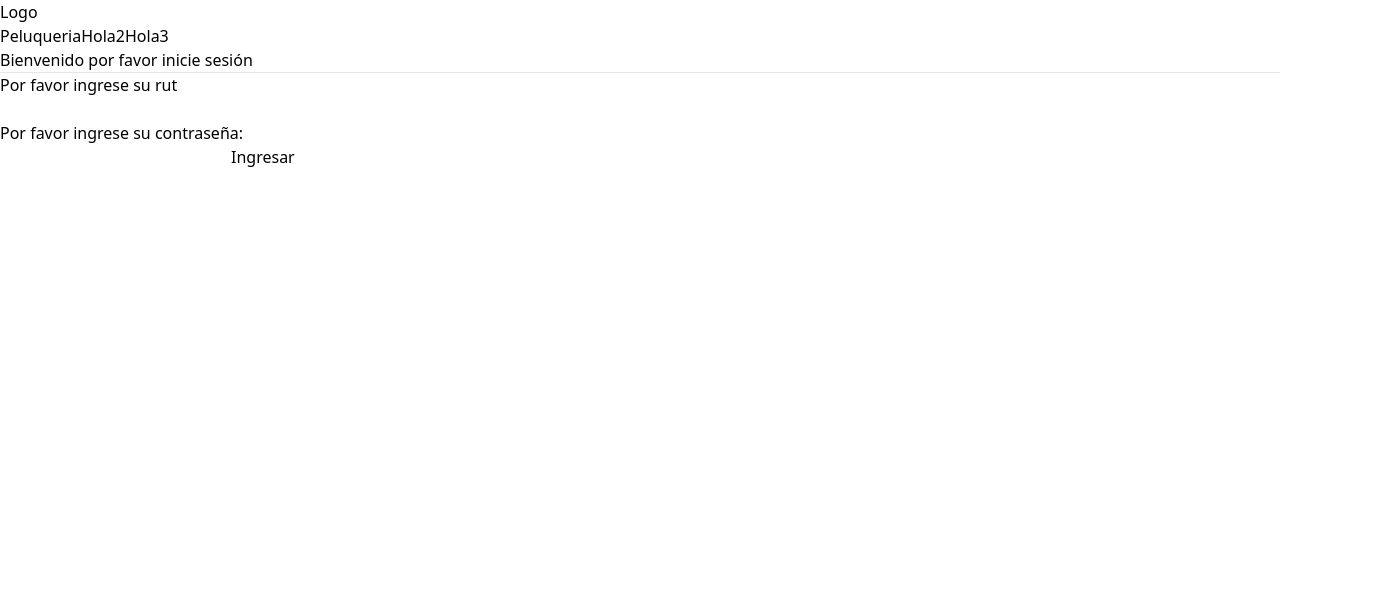
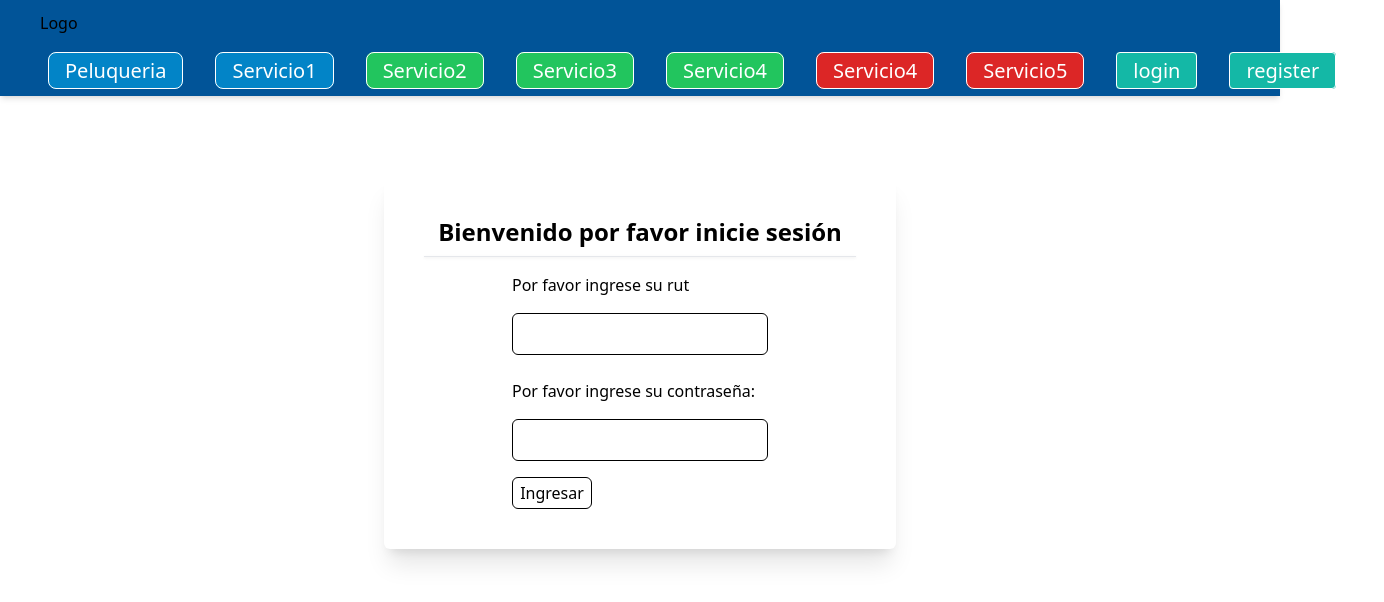
Before and after one commit to anahiadamaco/Taller-III, a React (Create React App) app in the folder frontend/: page /Login in a window 1280 px wide. Shown: the top 602 px of the page, 1384 px wide, since content can reach past the window. Built offline with nearby package versions, Linux system fonts and the light colour scheme.

Commit message:
Nav bar con css al igual que el login <3

```diff
--- a/frontend/src/App.js
+++ b/frontend/src/App.js
@@ -9,15 +9,11 @@ function App() {
   return (
     <BrowserRouter>
       <Routes>
+        <Route path='/' element={<Peluqueria/>}/>
         <Route path='/Login' element={<Login/>}/>
-        <Route path='/' element={<Peluqueria/>}/>
         <Route path='/Registro' element={<Registro/>}/>
       </Routes>
-
     </BrowserRouter>
-
-
-
 
   );
 }
--- a/frontend/src/component/HeaderLog.jsx
+++ b/frontend/src/component/HeaderLog.jsx
@@ -1,14 +1,11 @@
 import React from 'react';
 import {Outlet, Link} from 'react-router-dom';
-
-
-
 
 function HeaderLog() {
     return(
         <div className="bg-slate-200">
             <section>
-                <header className="flex flex-wrap bg-blue-700 h-24 justify-between items-center shadow-md">
+                <header className="flex flex-wrap bg-nav h-24 justify-between items-center shadow-md">
 
                     <div className="flex items-center px-8">
                         <h2 className="justify-center px-2">Logo</h2>
@@ -17,18 +14,41 @@ function HeaderLog() {
                     {/* Nav que redirige a la página de registro e inicio de sesion */}
 
                     <nav className="px-8 text-xl justify-between">
-                        <Link to="/" className="mx-4 px-4 py-1 text-center border border-white rounded text-white duration-300 bg-teal-500 hover:text-teal-500 hover:border-teal-500 hover:bg-white">
+                        <Link to="/" className="mx-4 px-4 py-1 text-center border rounded-lg border-white  text-white duration-300 hover:text-sky-600 bg-sky-600 hover:border-sky-600 hover:bg-white">
                             Peluqueria
                         </Link>
 
+                        <Link to="" className="mx-4 px-4 py-1 text-center border rounded-lg border-white  text-white duration-300 hover:text-sky-600 bg-sky-600 hover:border-sky-600 hover:bg-white">
+                            Servicio1
+                        </Link>
+
+                        <Link to="" className="mx-4 px-4 py-1 text-center border rounded-lg border-white  text-white duration-300 hover:text-green-500 bg-green-500 hover:border-green-500 hover:bg-white">
+                            Servicio2
+                        </Link>
+
+                        <Link to="" className="mx-4 px-4 py-1 text-center border rounded-lg border-white  text-white duration-300 hover:text-green-500 bg-green-500 hover:border-green-500 hover:bg-white">
+                            Servicio3
+                        </Link>
+
+                        <Link to="" className="mx-4 px-4 py-1 text-center border rounded-lg border-white  text-white duration-300 hover:text-green-500 bg-green-500 hover:border-green-500 hover:bg-white">
+                            Servicio4
+                        </Link>
+
+                        <Link to="" className="mx-4 px-4 py-1 text-center border rounded-lg border-white  text-white duration-300 hover:text-red-600 bg-red-600 hover:border-red-600 hover:bg-white">
+                            Servicio4
+                        </Link>
+
+                        <Link to="" className="mx-4 px-4 py-1 text-center border rounded-lg border-white  text-white duration-300 hover:text-red-600 bg-red-600 hover:border-red-600 hover:bg-white">
+                            Servicio5
+                        </Link>
+
                         <Link to="/Login" className="mx-4 px-4 py-1 text-center border border-white rounded text-white duration-300 bg-teal-500 hover:text-teal-500 hover:border-teal-500 hover:bg-white">
-                            Hola2
+                            login
                         </Link>
 
                         <Link to="/Registro" className="mx-4 px-4 py-1 text-center border border-white rounded text-white duration-300 bg-teal-500 hover:text-teal-500 hover:border-teal-500 hover:bg-white">
-                            Hola3
+                            register
                         </Link>
-
 
                     </nav>
                 </header>
--- a/frontend/src/pages/Login.jsx
+++ b/frontend/src/pages/Login.jsx
@@ -7,25 +7,22 @@ function Login() {
         <header>
           <HeaderLog/>
         </header>
-        <div>
-          <div>
+        <div className='container  mx-auto max-w-lg my-20'>
+          <div className="bg-white p-10 rounded-md shadow-xl flex flex-col items-center justify-center">
             <h1 className="text-2xl font-bold text-black text-center">Bienvenido por favor inicie sesión</h1>
-            <hr className="mt-2 bg-black shadow"></hr>
-            <form>
+            <hr className="mt-2 bg-black shadow w-full"></hr>
+
+            <form className="flex flex-col ">
               <p className="text-black mt-4 fond-bold">Por favor ingrese su rut</p>
-              <input type="Email"  className="bg-white border border-black text-black px-4 py-2 rounded-md" autoComplete="off"></input>
+              <input type="Email"  className="bg-white border border-black text-black px-4 py-2 rounded-md my-4 w-64" autoComplete="off"></input>
               <p className="text-black mt-2">Por favor ingrese su contraseña: </p>
-              <input type="password" className="bg-white border border-black text-black px-4 py-2 rounded-md" autoComplete="off"></input>
+              <input type="password" className="bg-white border border-black text-black px-4 py-2 rounded-md my-4 w-64" autoComplete="off"></input>
               <button type="submit" className="border border-black rounded-md w-20 h-8">
                 Ingresar
               </button>
             </form>
-
           </div>
         </div>
-
-
-
       </div>
     );
   }
--- a/frontend/src/pages/Peluqueria.jsx
+++ b/frontend/src/pages/Peluqueria.jsx
@@ -9,7 +9,7 @@ function Peluqueria(){
             </header>
 
             <div>
-                <h1 className='bg-red-950'>Psicologia</h1>
+                <h1>Psicologia</h1>
 
                 <div>
                     <h1>Seleccionar horario</h1>
--- a/frontend/tailwind.config.js
+++ b/frontend/tailwind.config.js
@@ -1,8 +1,18 @@
 /** @type {import('tailwindcss').Config} */
 module.exports = {
-  content: ["./src/**/*.{html,js}"],
+  content: [
+    "./src/**/*.{js,jsx,ts,tsx}",
+  ],
   theme: {
-    extend: {},
+
+    extend: {
+      colors: {
+        'nav': '#015498',
+        'azulboton': '#428DC5',
+      },
+    },
   },
-  plugins: [],
+  plugins: [
+
+  ],
 }
```
